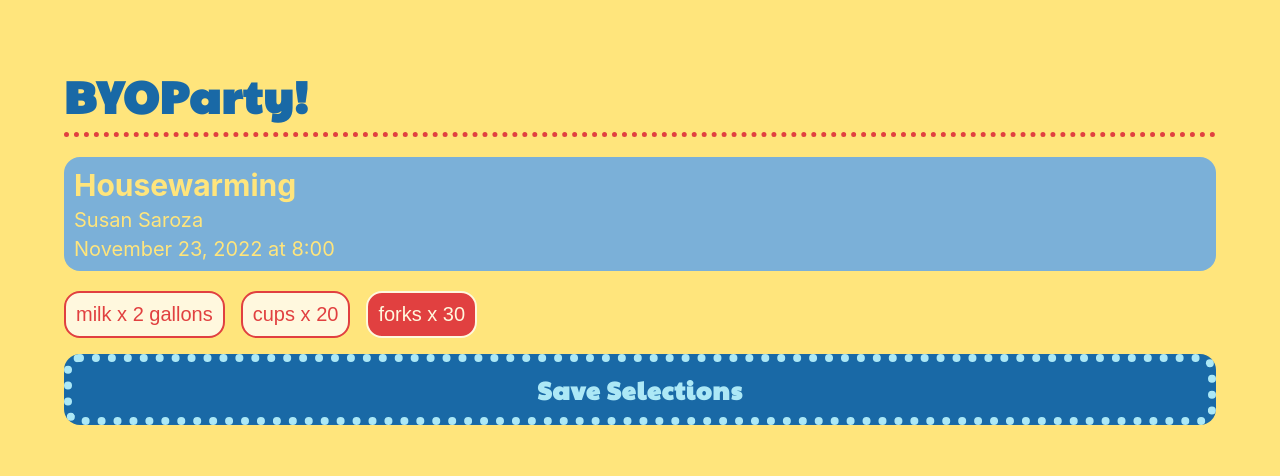
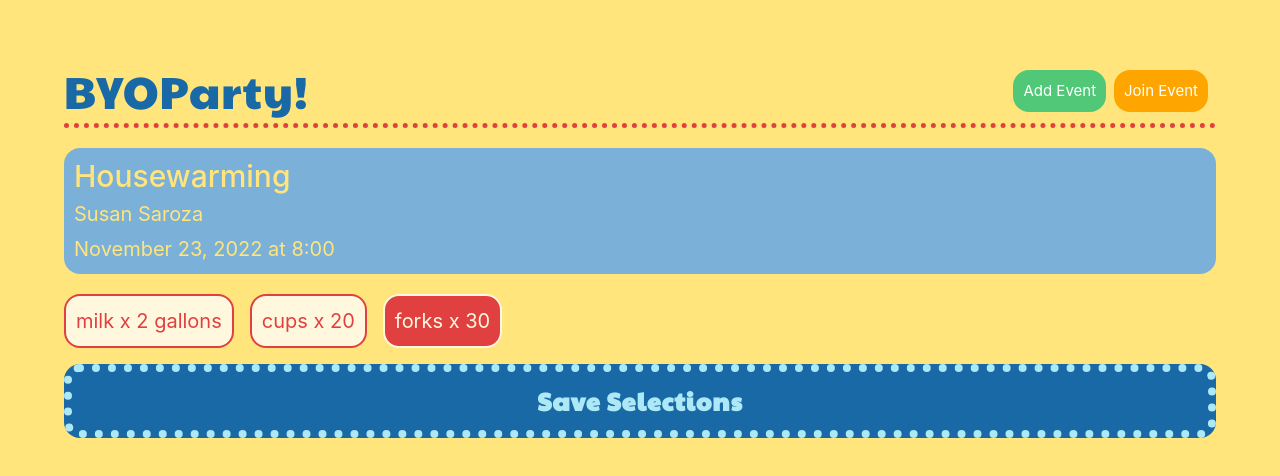
Before and after one commit to 397-f22/BYOParty, a React (Vite) app: page / in a window 1280 px wide. Shown: the top 476 px of the page. Built offline with nearby package versions, Linux system fonts and the light colour scheme.

Commit message:
add event form modal

```diff
--- a/index.html
+++ b/index.html
@@ -8,6 +8,7 @@
   <link rel="preconnect" href="https://fonts.googleapis.com">
   <link rel="preconnect" href="https://fonts.gstatic.com" crossorigin>
   <link href="https://fonts.googleapis.com/css2?family=Lilita+One&family=Passion+One&family=Paytone+One&display=swap" rel="stylesheet">
+  <link href="https://cdn.jsdelivr.net/npm/bootstrap@5.2.2/dist/css/bootstrap.min.css" rel="stylesheet" integrity="sha384-Zenh87qX5JnK2Jl0vWa8Ck2rdkQ2Bzep5IDxbcnCeuOxjzrPF/et3URy9Bv1WTRi" crossorigin="anonymous">
   <title>BYOParty!</title>
 </head>
 
--- /dev/null
+++ b/src/components/AddEventModal/AddEventForm.jsx
@@ -0,0 +1,22 @@
+function AddEventModal(){
+    return (
+        <form>
+            <h1>Add Event</h1>
+            <div className="form-group">
+                <label for="eventTitle">Title</label>
+                <input type="text" className="form-control" id="eventTitle" placeholder="Enter title" />
+            </div>
+            <div className="form-group">
+                <label for="eventHost">Host</label>
+                <input type="text" className="form-control" id="eventHost" placeholder="Enter host" />
+            </div>
+            <div className="form-group">
+                <label for="eventTime">Time</label>
+                <input type="text" className="form-control" id="eventTime" placeholder="Enter time" />
+            </div>
+            <button className="btn btn-primary">Submit</button>
+        </form>
+    )
+}
+
+export default AddEventModal
--- /dev/null
+++ b/src/components/AddEventModal/Modal.css
@@ -0,0 +1,23 @@
+.modal {
+    display: block;
+    visibility: hidden;
+  }
+
+  .modal-show {
+    visibility:visible;
+    background-color: rgba(169, 169, 169, 0.8);
+    transition: opacity 0.2s linear;
+  }
+
+  .modal-content  {
+    opacity: 0;
+  }
+
+  .modal-show .modal-content  {
+    opacity: 1;
+    transition: 0.2s linear;
+  }
+
+  .modal-header {
+    margin-left: auto;
+  }
--- /dev/null
+++ b/src/components/AddEventModal/Modal.jsx
@@ -0,0 +1,27 @@
+import './Modal.css';
+
+// https://codebuckets.com/2021/08/08/bootstrap-modal-dialog-in-react-without-jquery/
+
+const Modal = ({ children, open, close }) => (
+  <div
+    className={`modal ${open ? 'modal-show' : ''}`}
+    tabIndex="-1"
+    role="dialog"
+    onClick={(evt) => { if (evt.target === evt.currentTarget) close(); }}
+  >
+    <div className="modal-dialog" role="document">
+      <div className="modal-content">
+        <div className="modal-header">
+          <button type="button" className="btn-close" aria-label="Close"
+            onClick={close}
+          />
+        </div>
+        <div className="modal-body">
+          {children}
+        </div>
+      </div>
+    </div>
+  </div>
+);
+
+export default Modal;
--- a/src/components/Header/Header.css
+++ b/src/components/Header/Header.css
@@ -16,3 +16,22 @@ h1 {
 
     font-size: 45px;
 }
+
+.btn {
+    width: fit-content;
+    text-align: center;
+    margin: 0px;
+    padding: 10px;
+    border-radius: 16px;
+    font-size: 15px;
+    margin-right: 8px;
+    border: none;
+}
+.btn-add {
+    background-color: #50C878;
+    color: white;
+}
+.btn-join {
+    background-color: orange;
+    color: white;
+}
--- a/src/components/Header/Header.jsx
+++ b/src/components/Header/Header.jsx
@@ -1,12 +1,29 @@
 import { useState } from 'react';
+import Modal from '../AddEventModal/Modal';
+import AddEventModal from '../AddEventModal/AddEventForm';
 import './Header.css';
 
+
 const Header = () => {
+    const [open, setOpen] = useState(false);
+    const openModal = () => setOpen(true);
+    const closeModal = () => setOpen(false);
 
     return (
+        <>
         <div className='header-wrapper'>
-            <h1>BYOParty!</h1>
+            <div>
+                <h1>BYOParty!</h1>
+            </div>
+            <div>
+                <button className="btn btn-add" onClick={openModal}>Add Event</button>
+                <button className="btn btn-join">Join Event</button>
+            </div>
         </div>
+        <Modal open={open} close={closeModal}>
+            <AddEventModal/>
+        </Modal>
+        </>
 
     )
 }
```
